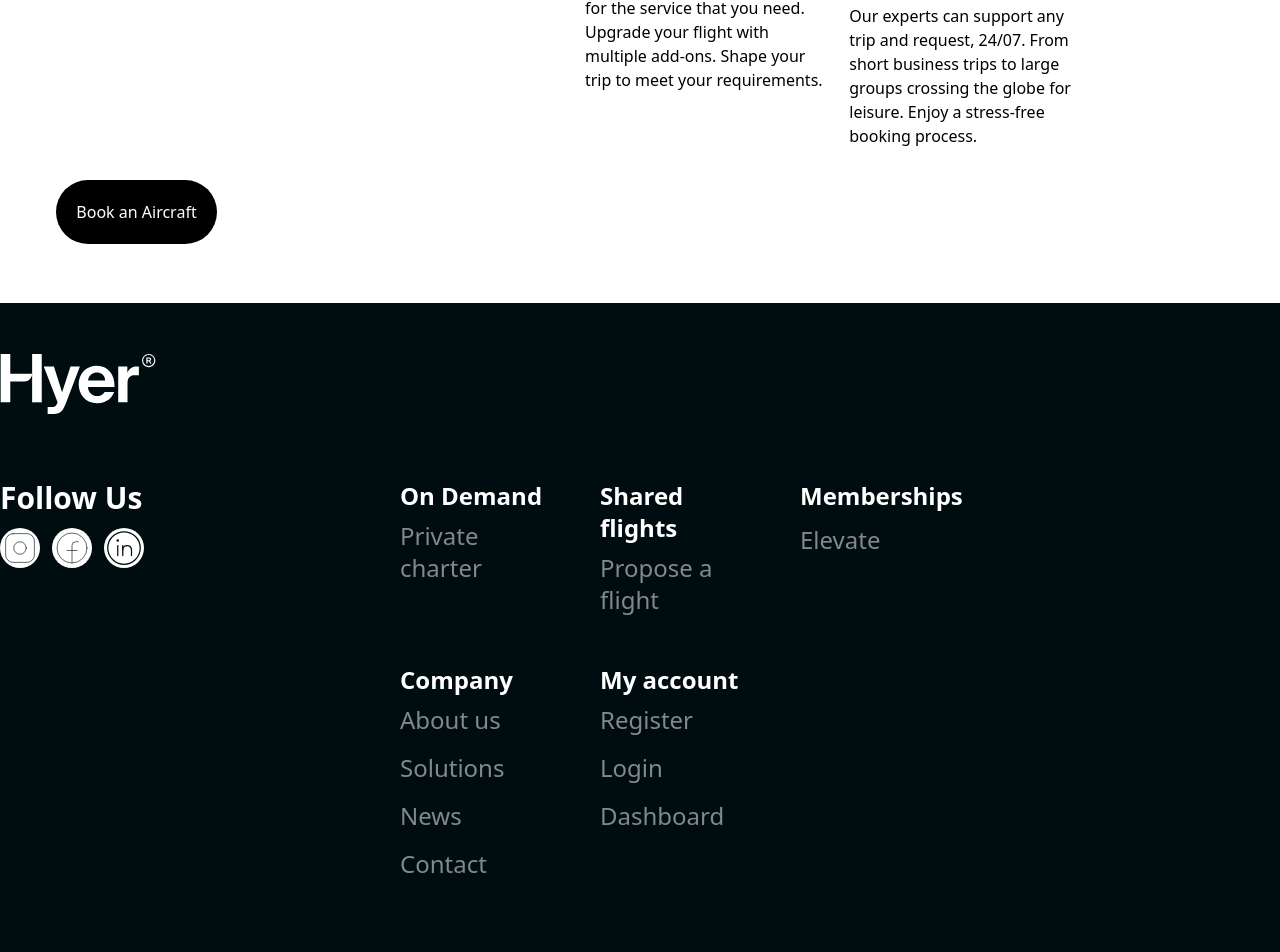
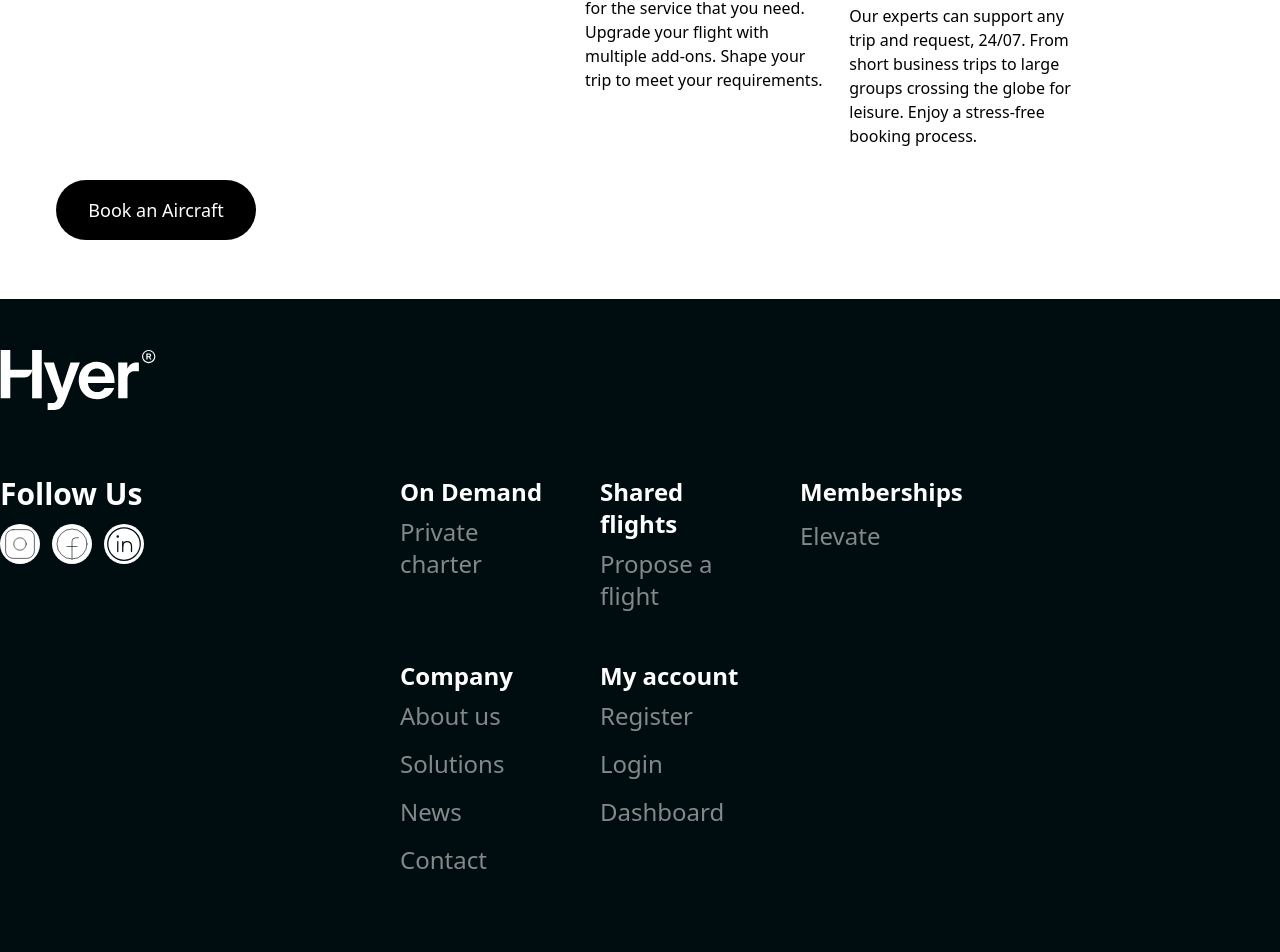
Before and after one commit to frost7t/flyers, a Next.js app: page / in a window 1280 px wide. Shown: the part 6265-7217 px from the top of the page. Built offline with nearby package versions, Linux system fonts and the light colour scheme.

Commit message:
exp/done

```diff
--- a/src/Components/buttons/ButtonExp.js
+++ b/src/Components/buttons/ButtonExp.js
@@ -1,11 +1,14 @@
+import Link from 'next/link';
 import React from 'react'
 
 export default function ButtonExp() {
   return (
     <div>
-      <button className="bg-black hover:bg-[#252424] text-white px-4 py-2 lg:px-5 lg:py-5 rounded-full">
-        Book an Aircraft
-      </button>
+      <Link href="/">
+        <button className="bg-black hover:bg-[#252424] font-medium text-lg text-[#fff] px-4 py-2 lg:px-8 lg:py-4 rounded-full">
+          Book an Aircraft
+        </button>
+      </Link>
     </div>
   );
 }
```
